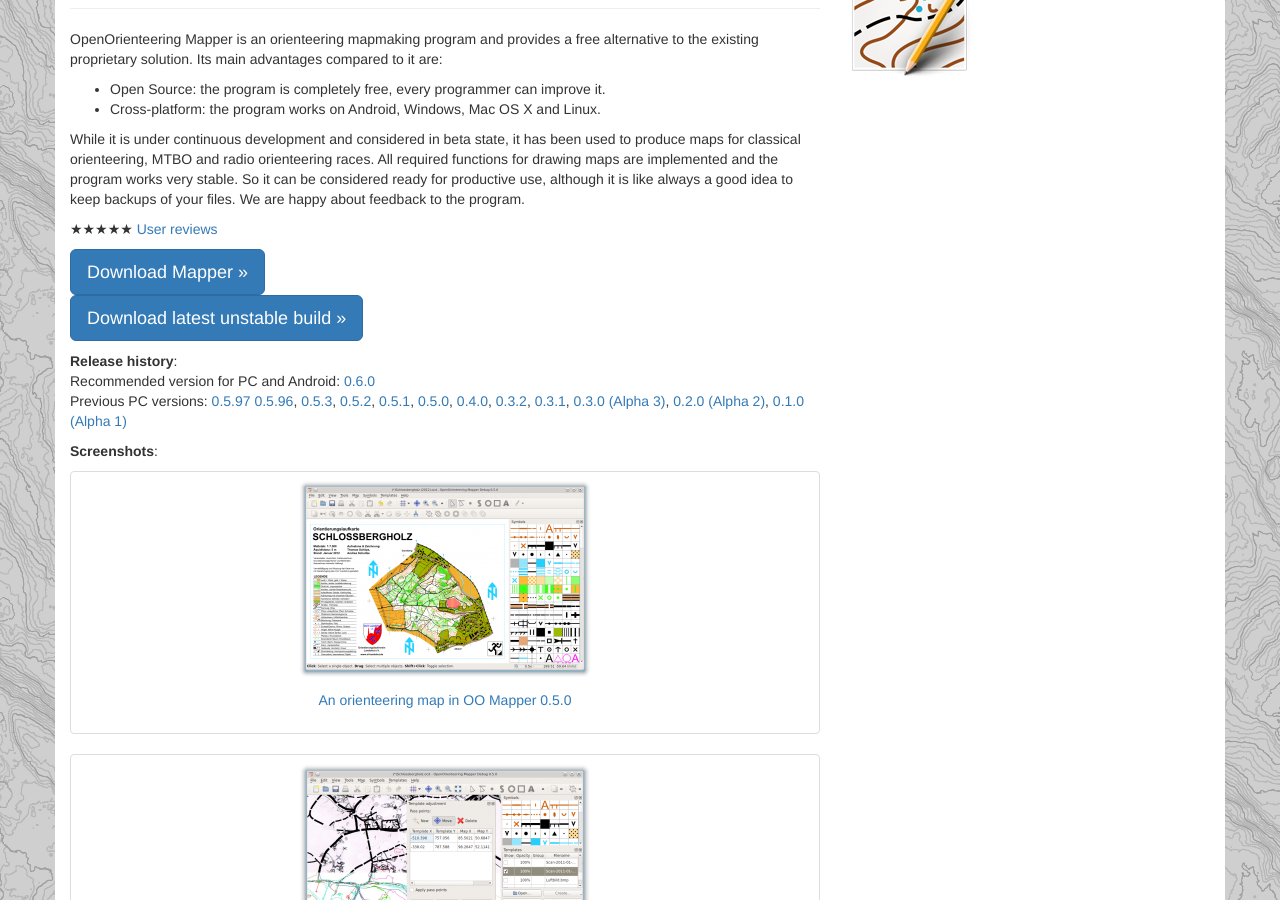
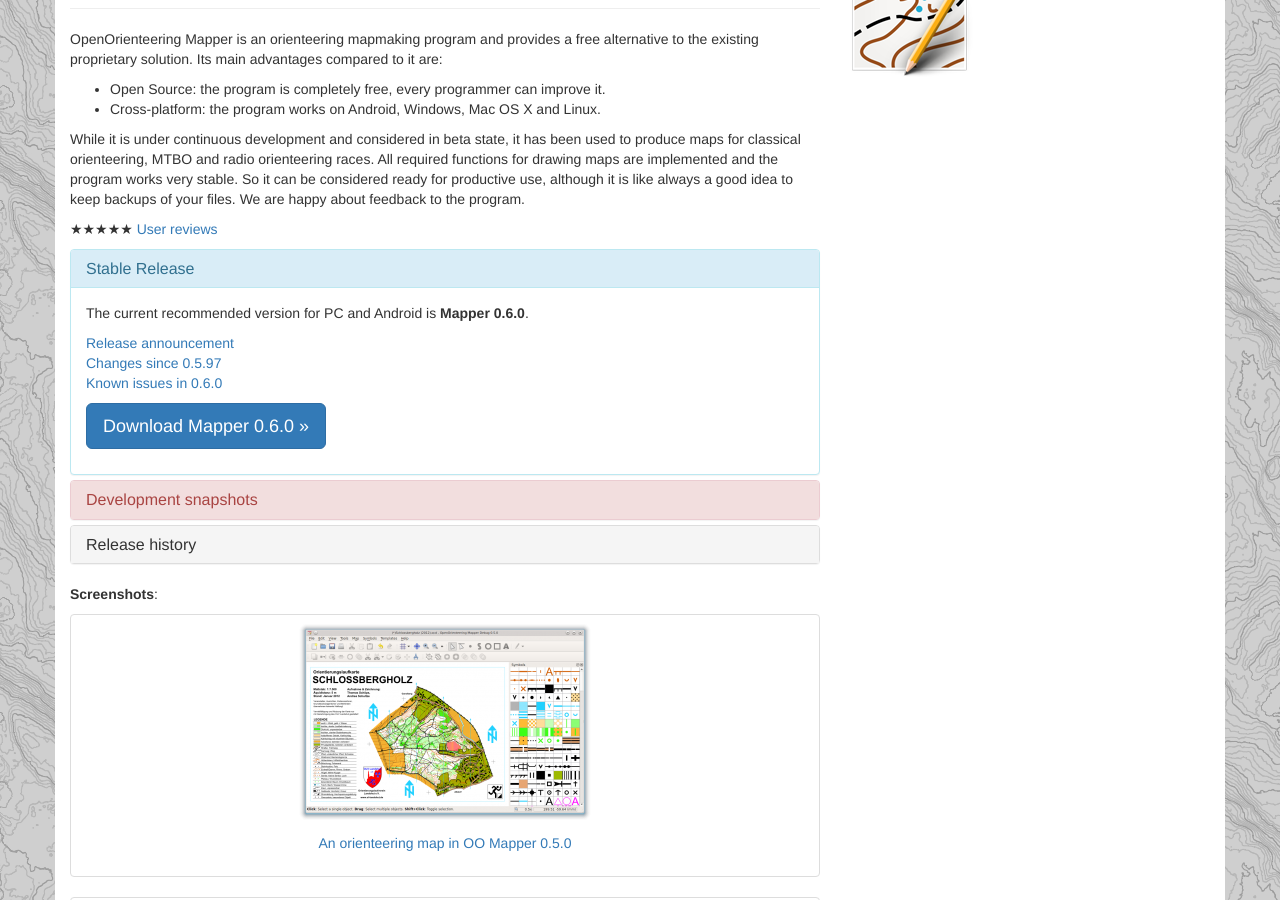
Before and after one commit to OpenOrienteering/OpenOrienteering.github.io, a Jekyll site: the page built from apps/mapper/index.md, in a window 1280 px wide and 900 px high, scrolled down 358 px. Built offline with Jekyll 4.4.1, drawn with Linux system fonts in a browser that asks for light colours.

Commit message:
apps/mapper: Polish index.md

```diff
--- a/apps/mapper/index.md
+++ b/apps/mapper/index.md
@@ -1,13 +1,13 @@
 ---
-author: Thomas Schöps
-comments: true
-date: 2012-03-27 16:09:04+00:00
 layout: page
 slug: mapper
 title: Mapper
-wordpress_id: 103
 icon: Mapper-128.png
 favicon: Mapper-32.png
+release:
+   version:      0.6.0
+   announcement: http://openorienteering.github.io/news/2015/mapper-0.6.0-released
+   predecessor:  0.5.97
 ---
 
 OpenOrienteering Mapper is an orienteering mapmaking program and provides a free alternative to the existing proprietary solution. Its main advantages compared to it are:
@@ -20,24 +20,73 @@ While it is under continuous development and considered in beta state, it has be
 &#9733;&#9733;&#9733;&#9733;&#9733; [User reviews](user-reviews.html)
 
 
-<a class="btn btn-primary btn-lg" href="https://github.com/OpenOrienteering/mapper/releases/latest" role="button">Download Mapper &raquo;</a><br />
-<a class="btn btn-primary btn-lg" href="/news/2015/mapper-unstable-packages/" role="button">Download latest unstable build &raquo;</a>
 
-**Release history**:<br/>
-Recommended version for PC and Android: [0.6.0](https://github.com/OpenOrienteering/mapper/releases/tag/v0.6.0)<br/>
-Previous PC versions:
-[0.5.97](https://github.com/OpenOrienteering/mapper/releases/tag/v0.5.97)
-[0.5.96](/news/2014/mapper-0-6-0-beta-release),
-[0.5.3](/news/2013/mapper-0-5-3-release-candidate-available),
-[0.5.2](/news/2013/ocd-import-up-to-version-11-openorienteering-mapper-release-0-5-2),
-[0.5.1](/news/2013/openorienteering-mapper-polished-released-0-5-1),
-[0.5.0](/news/2013/the-next-step-openorienteering-mapper-0-5-0),
-[0.4.0](/news/2012/openorienteering-mapper-0-4-provides-a-wealth-of-new-features),
-[0.3.2](/news/2012/new-openorienteering-mapper-release-for-mac-os-x),
-[0.3.1](/news/2012/openorienteering-mapper-alpha-release-0-3-1),
-[0.3.0 (Alpha 3)](/news/2012/third-alpha-version-of-openorienteering-mapper),
-[0.2.0 (Alpha 2)](/news/2012/second-alpha-version-of-openorienteering-mapper),
-[0.1.0 (Alpha 1)](/news/2012/first-alpha-release-of-openorienteering-mapper)
+<div class="panel-group" id="release-selection" role="tablist" aria-multiselectable="true">
+  <div class="panel panel-info">
+    <div class="panel-heading" role="tab" id="heading-stable-release">
+      <h4 class="panel-title">
+        <a role="button" data-toggle="collapse" data-parent="#release-selection" href="#collapse-stable-release" aria-expanded="true" aria-controls="collapse-stable-release">
+          Stable Release
+        </a>
+      </h4>
+    </div>
+    <div id="collapse-stable-release" class="panel-collapse collapse in" role="tabpanel" aria-labelledby="heading-stable-release">
+      <div class="panel-body">
+        <p>The current recommended version for PC and Android is <b>Mapper {{ page.release.version }}</b>.</p>
+        <p><a href="{{ page.release.announcement }}">Release announcement</a>
+        <br/><a href="https://github.com/OpenOrienteering/mapper/compare/v{{ page.release.predecessor }}...v{{ page.release.version }}">Changes since {{ page.release.predecessor }}</a>
+        <br/><a href="https://github.com/OpenOrienteering/mapper/issues?q=label:%22known%20issues%20{{ page.release.version }}%22">Known issues in {{ page.release.version }}</a></p>
+        <p><a class="btn btn-primary btn-lg" href="https://github.com/OpenOrienteering/mapper/releases/v{{ page.release.version }}" role="button">Download Mapper {{ page.release.version }} &raquo;</a></p>
+      </div>
+    </div>
+  </div>
+  <div class="panel panel-danger">
+    <div class="panel-heading" role="tab" id="heading-unstable-release">
+      <h4 class="panel-title">
+        <a class="collapsed" role="button" data-toggle="collapse" data-parent="#release-selection" href="#collapse-unstable-release" aria-expanded="false" aria-controls="collapse-unstable-release">
+          Development snapshots
+        </a>
+      </h4>
+    </div>
+    <div id="collapse-unstable-release" class="panel-collapse collapse panel" role="tabpanel" aria-labelledby="heading-unstable-release">
+      <ul class="list-group">
+        <li class="list-group-item">
+        <p>These Windows and Linux packages are updated shortly after changes are published on Github. They may contain unstable code. Please take care (i.e. backups) of your map files when working with the unstable packages. See the known issues for unstable.</p>
+        <p><a href="https://github.com/OpenOrienteering/mapper/compare/v{{ page.release.version }}...master">Changes since {{ page.release.version }}</a>
+        <br/><a href="https://github.com/OpenOrienteering/mapper/issues?q=is:open%20label:%22known%20issues%20unstable%22">Known issues</a></p>
+        </li>
+        <li class="list-group-item"><a href="http://download.opensuse.org/repositories/home:/dg0yt/Windows/">Windows Installer (.exe) and self-extracting archive (.sfx.exe) for x64 and x86</a></li>
+        <li class="list-group-item"><a href="https://software.opensuse.org/download.html?project=home%3Adg0yt&package=openorienteering-mapper-unstable">Linux packages</a></li>
+      </ul>
+    </div>
+  </div>
+  <div class="panel panel-default">
+    <div class="panel-heading" role="tab" id="heading-release-history">
+      <h4 class="panel-title">
+        <a class="collapsed" role="button" data-toggle="collapse" data-parent="#release-selection" href="#collapse-release-history" aria-expanded="false" aria-controls="collapse-release-history">
+          Release history
+        </a>
+      </h4>
+    </div>
+    <div id="collapse-release-history" class="panel-collapse collapse panel" role="tabpanel" aria-labelledby="heading-release-history">
+      <ul class="list-group">
+        <li class="list-group-item"><a href="https://github.com/OpenOrienteering/mapper/releases/tag/v0.6.0">0.6.0</a></li>
+        <li class="list-group-item"><a href="https://github.com/OpenOrienteering/mapper/releases/tag/v0.5.97">0.5.97</a></li>
+        <li class="list-group-item"><a href="/news/2014/mapper-0-6-0-beta-release">0.5.96</a></li>
+        <li class="list-group-item"><a href="/news/2013/mapper-0-5-3-release-candidate-available">0.5.3</a></li>
+        <li class="list-group-item"><a href="/news/2013/ocd-import-up-to-version-11-openorienteering-mapper-release-0-5-2">0.5.2</a></li>
+        <li class="list-group-item"><a href="/news/2013/openorienteering-mapper-polished-released-0-5-1">0.5.1</a></li>
+        <li class="list-group-item"><a href="/news/2013/the-next-step-openorienteering-mapper-0-5-0">0.5.0</a></li>
+        <li class="list-group-item"><a href="/news/2012/openorienteering-mapper-0-4-provides-a-wealth-of-new-features">0.4.0</a></li>
+        <li class="list-group-item"><a href="/news/2012/new-openorienteering-mapper-release-for-mac-os-x">0.3.2</a></li>
+        <li class="list-group-item"><a href="/news/2012/openorienteering-mapper-alpha-release-0-3-1">0.3.1</a></li>
+        <li class="list-group-item"><a href="/news/2012/third-alpha-version-of-openorienteering-mapper">0.3.0 (Alpha 3)</a></li>
+        <li class="list-group-item"><a href="/news/2012/second-alpha-version-of-openorienteering-mapper">0.2.0 (Alpha 2)</a></li>
+        <li class="list-group-item"><a href="/news/2012/first-alpha-release-of-openorienteering-mapper">0.1.0 (Alpha 1)</a></li>
+      </ul>
+    </div>
+  </div>
+</div>
 
 
 **Screenshots**:
```
